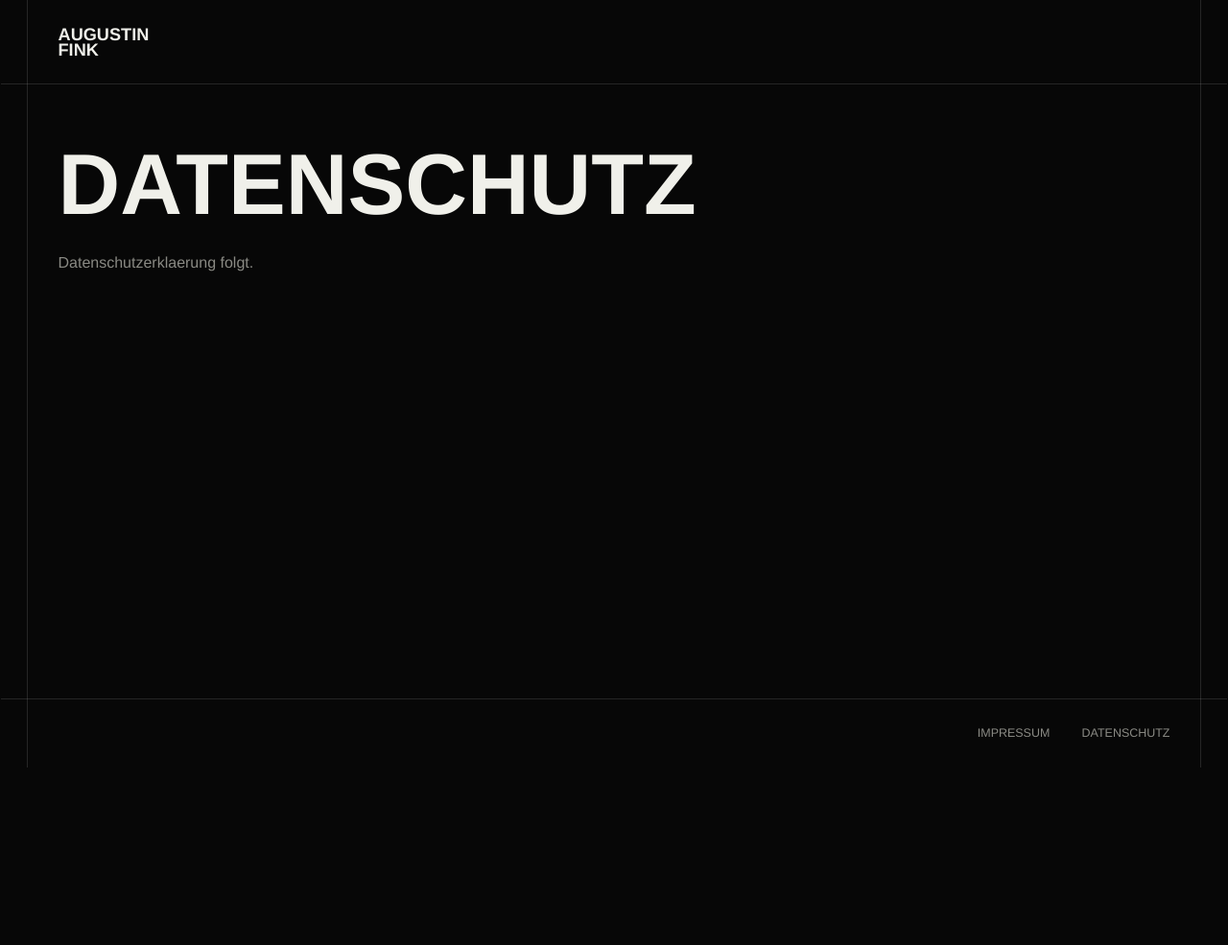
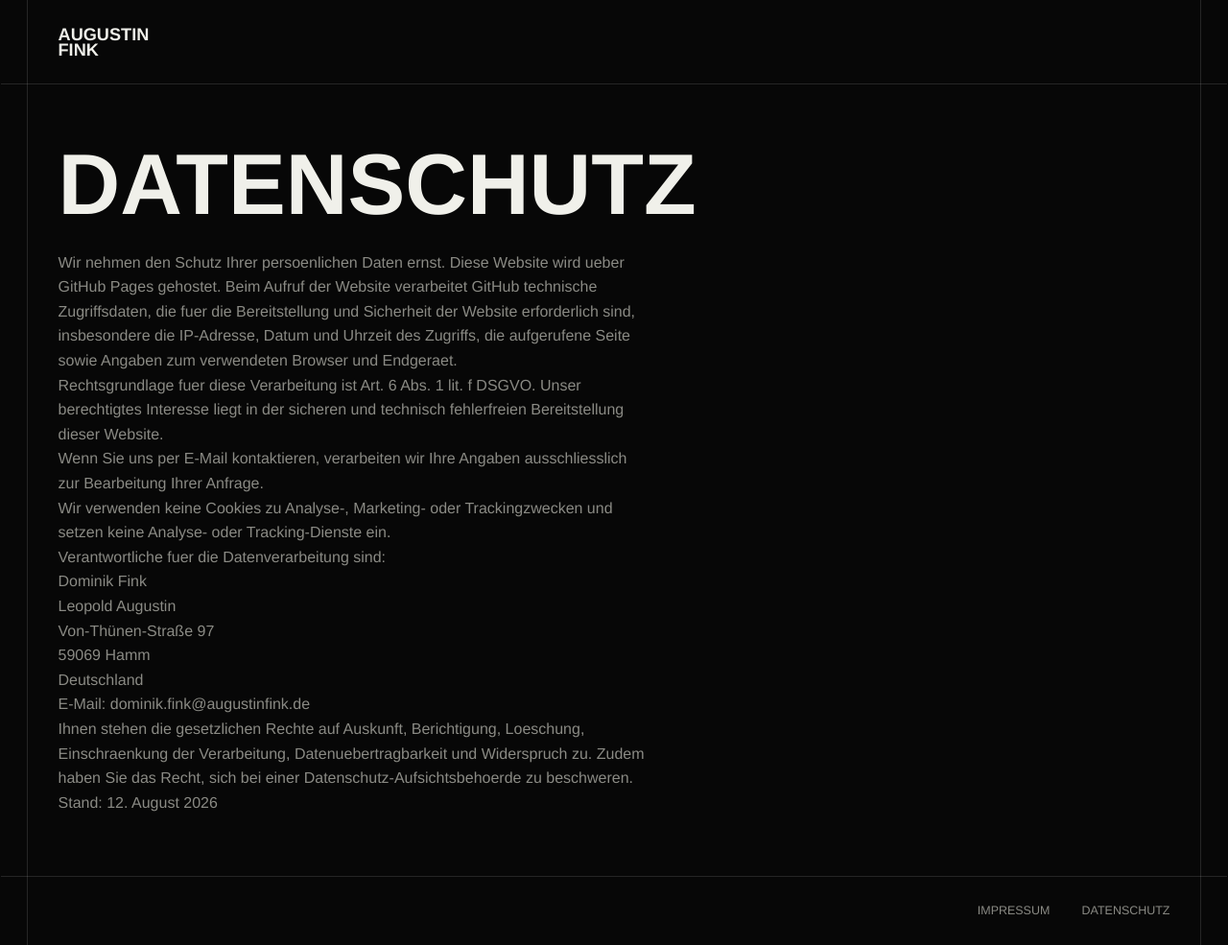
Before and after one commit to DoFi02/augustinfink-website, a plain HTML site: page datenschutz.html in a window 1280 px wide. Shown: the whole page at 96% size. Before the commit the page ends 800 px from the top, so only its background shows below. Drawn offline with Linux system fonts and the light colour scheme.

Commit message:
Add legal pages

```diff
--- a/datenschutz.html
+++ b/datenschutz.html
@@ -18,7 +18,45 @@
 
       <section class="legal-content">
         <h1>Datenschutz</h1>
-        <p>Datenschutzerklaerung folgt.</p>
+        <p>
+          Wir nehmen den Schutz Ihrer persoenlichen Daten ernst. Diese Website
+          wird ueber GitHub Pages gehostet. Beim Aufruf der Website verarbeitet
+          GitHub technische Zugriffsdaten, die fuer die Bereitstellung und
+          Sicherheit der Website erforderlich sind, insbesondere die IP-Adresse,
+          Datum und Uhrzeit des Zugriffs, die aufgerufene Seite sowie Angaben
+          zum verwendeten Browser und Endgeraet.
+        </p>
+        <p>
+          Rechtsgrundlage fuer diese Verarbeitung ist Art. 6 Abs. 1 lit. f DSGVO.
+          Unser berechtigtes Interesse liegt in der sicheren und technisch
+          fehlerfreien Bereitstellung dieser Website.
+        </p>
+        <p>
+          Wenn Sie uns per E-Mail kontaktieren, verarbeiten wir Ihre Angaben
+          ausschliesslich zur Bearbeitung Ihrer Anfrage.
+        </p>
+        <p>
+          Wir verwenden keine Cookies zu Analyse-, Marketing- oder
+          Trackingzwecken und setzen keine Analyse- oder Tracking-Dienste ein.
+        </p>
+        <p>
+          Verantwortliche fuer die Datenverarbeitung sind:
+        </p>
+        <p>
+          Dominik Fink<br />
+          Leopold Augustin<br />
+          Von-Thünen-Straße 97<br />
+          59069 Hamm<br />
+          Deutschland<br />
+          E-Mail: dominik.fink@augustinfink.de
+        </p>
+        <p>
+          Ihnen stehen die gesetzlichen Rechte auf Auskunft, Berichtigung,
+          Loeschung, Einschraenkung der Verarbeitung, Datenuebertragbarkeit und
+          Widerspruch zu. Zudem haben Sie das Recht, sich bei einer
+          Datenschutz-Aufsichtsbehoerde zu beschweren.
+        </p>
+        <p>Stand: 12. August 2026</p>
       </section>
 
       <footer class="site-footer">
```
Also changed, not shown: impressum.html (+17 -1 lines).
